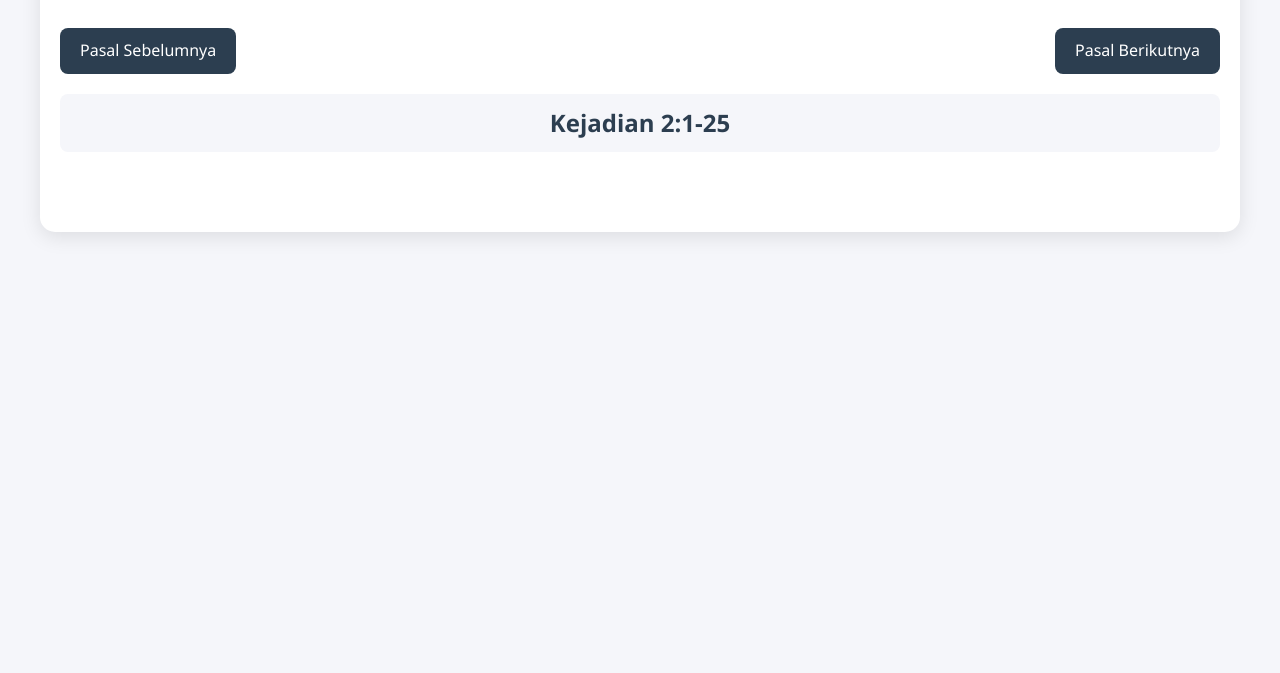
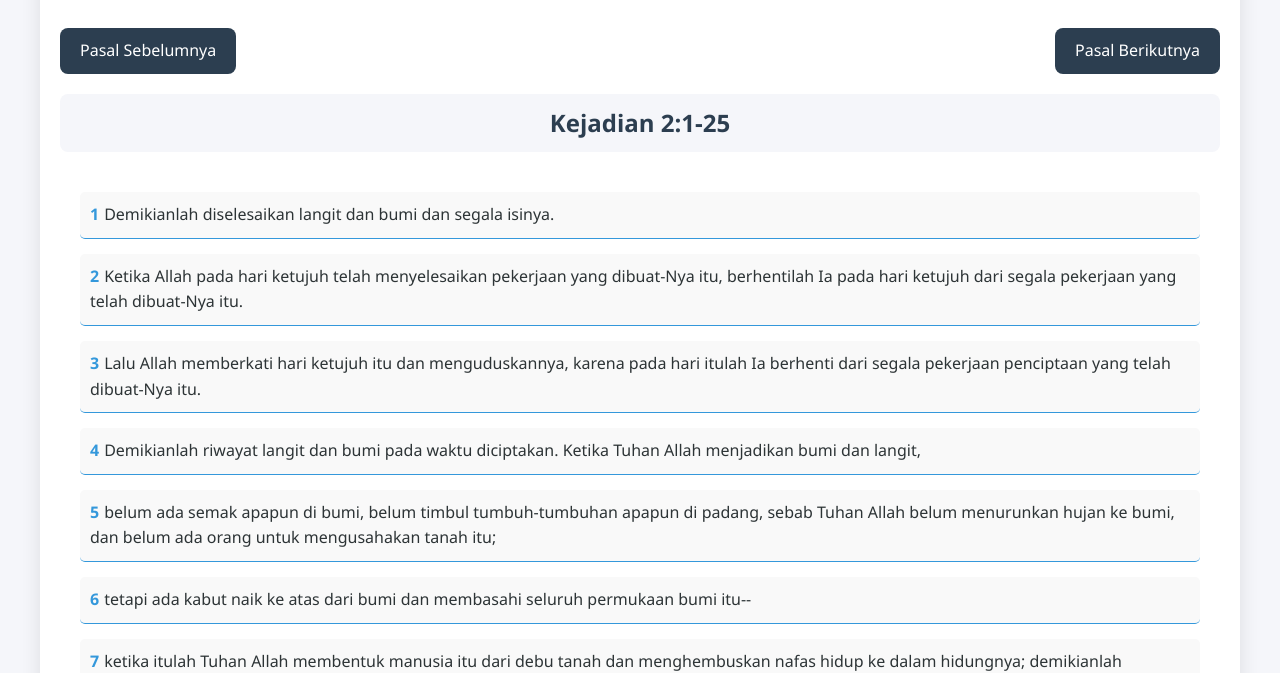
Before and after one commit to gerejadigital/gerejadigital.github.com, a plain HTML site: page category/pembacaan/perjanjianlama/kejadian2/ayat1-25=page1.html in a window 1280 px wide. Shown: the part 133-806 px from the top of the page. Drawn offline with Linux system fonts and the light colour scheme.

Commit message:
Update ayat1-25=page1.html
Signed-off-by: gerejadigital <gereja.digital.official@gmail.com>

```diff
--- a/category/pembacaan/perjanjianlama/kejadian2/ayat1-25=page1.html
+++ b/category/pembacaan/perjanjianlama/kejadian2/ayat1-25=page1.html
@@ -130,7 +130,7 @@
     <script>
         const bibleData = {
             'Kejadian': {
-                1: [
+                2: [
                     "Demikianlah diselesaikan langit dan bumi dan segala isinya.",
                     "Ketika Allah pada hari ketujuh telah menyelesaikan pekerjaan yang dibuat-Nya itu, berhentilah Ia pada hari ketujuh dari segala pekerjaan yang telah dibuat-Nya itu.",
                     "Lalu Allah memberkati hari ketujuh itu dan menguduskannya, karena pada hari itulah Ia berhenti dari segala pekerjaan penciptaan yang telah dibuat-Nya itu.",
```
